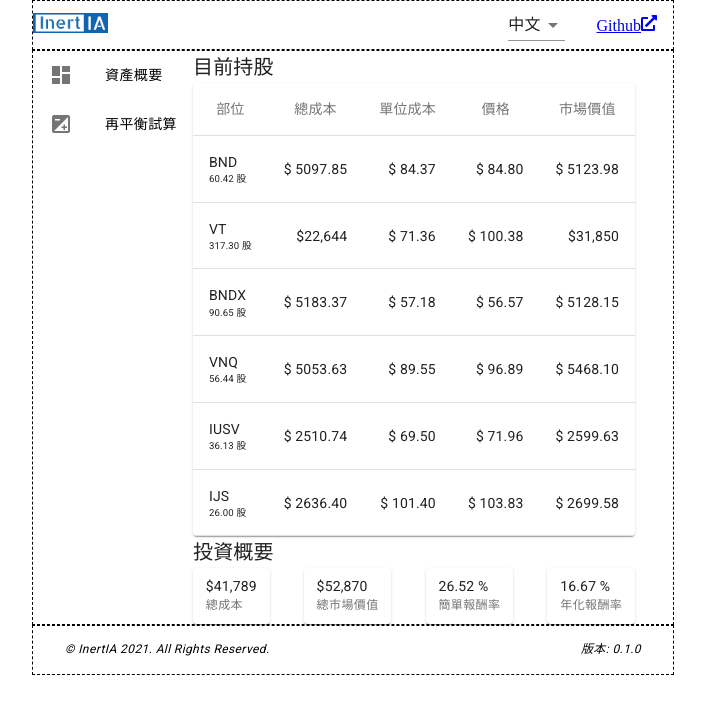
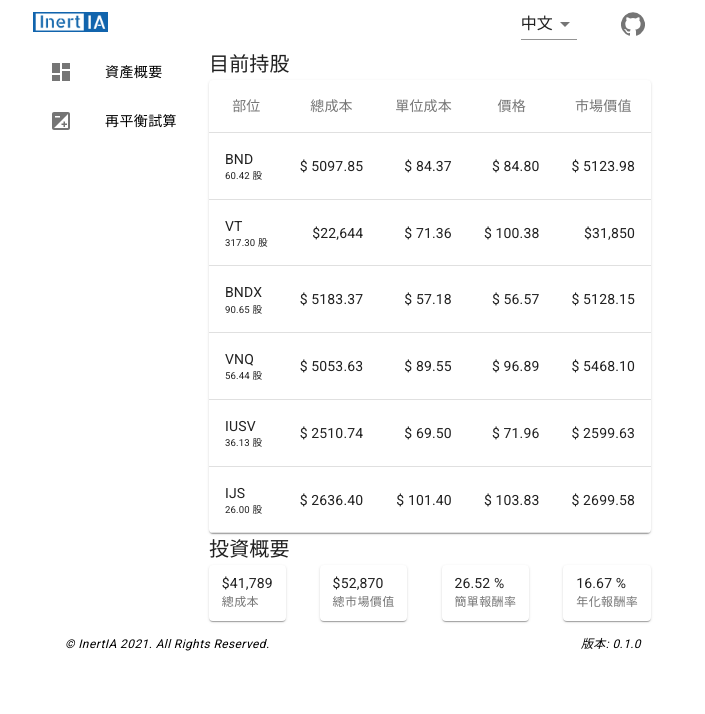
Before and after one commit to hjcian/inertia-web, a React (Create React App) app: page / in a window 1280 px wide. Shown: the top 714 px of the page, without its empty margins (287-992 px from the left). Built offline with nearby package versions, Linux system fonts and the light colour scheme.

Commit message:
style(header): update

```diff
--- a/src/Pages/App.css
+++ b/src/Pages/App.css
@@ -17,20 +17,20 @@ html, body {
     min-height: 3em;
     min-width: 40em;
     max-width: 1170px;
-    border: 1px dashed;
+    /* border: 1px dashed; */
 }
 
-.Header {
+.Header, .ContentBase{
     display: grid;
     grid-template-columns: 1fr 4fr;
 }
 
-.HeaderLeft, .HeaderRight {
+.HeaderBrandPart, .HeaderRight {
     display: flex;
     align-items: center;
 }
 
-.HeaderLeftBrandImage {
+.HeaderBrandImage {
     width: 75px;
 }
 
@@ -42,7 +42,6 @@ html, body {
     margin-right: 1rem;
     margin-left: 1rem;
 }
-
 
 .ContentWithoutData {
     min-height: 30em;
--- a/src/Pages/Content/Content.css
+++ b/src/Pages/Content/Content.css
@@ -3,6 +3,7 @@
     flex-direction: column;
     justify-content: flex-start;
     min-width: 20%;
+    margin-right: 1rem;
 }
 
 .DataImporterDropzone {
--- a/src/Pages/Header/Header.js
+++ b/src/Pages/Header/Header.js
@@ -1,5 +1,8 @@
-import { FaExternalLinkAlt } from 'react-icons/fa'
-import { Select, MenuItem } from '@material-ui/core'
+import Select from '@material-ui/core/Select'
+import MenuItem from '@material-ui/core/MenuItem'
+import IconButton from '@material-ui/core/IconButton'
+import Tooltip from '@material-ui/core/Tooltip'
+import GitHubIcon from '@material-ui/icons/GitHub'
 
 import { useLang, supportedLangs } from '../../global/context/language'
 import logo from '../../images/logo.png'
@@ -10,9 +13,9 @@ const Header = () => {
   const handleLangChange = e => switchLang(e.target.value)
   return (
     <div className='Header'>
-      <div className='HeaderLeft'>
-        <a className='HeaderLeftBrand' href='/'>
-          <img className='HeaderLeftBrandImage' src={logo} alt={Header.brand} />
+      <div className='HeaderBrandPart'>
+        <a className='HeaderBrand' href='/'>
+          <img className='HeaderBrandImage' src={logo} alt={Header.brand} />
         </a>
       </div>
       <div className='HeaderRight'>
@@ -28,13 +31,14 @@ const Header = () => {
           </Select>
         </div>
         <div className='HeaderRightItem'>
-          <a
-            href='https://github.com/hjcian/inertia-web'
-            target='_blank' rel='noreferrer'
-          >
-            Github
-            <FaExternalLinkAlt />
-          </a>
+          <Tooltip title='Github' arrow>
+            <IconButton
+              href='https://github.com/hjcian/inertia-web'
+              target='_blank' rel='noreferrer'
+            >
+              <GitHubIcon />
+            </IconButton>
+          </Tooltip>
         </div>
       </div>
     </div>
```
